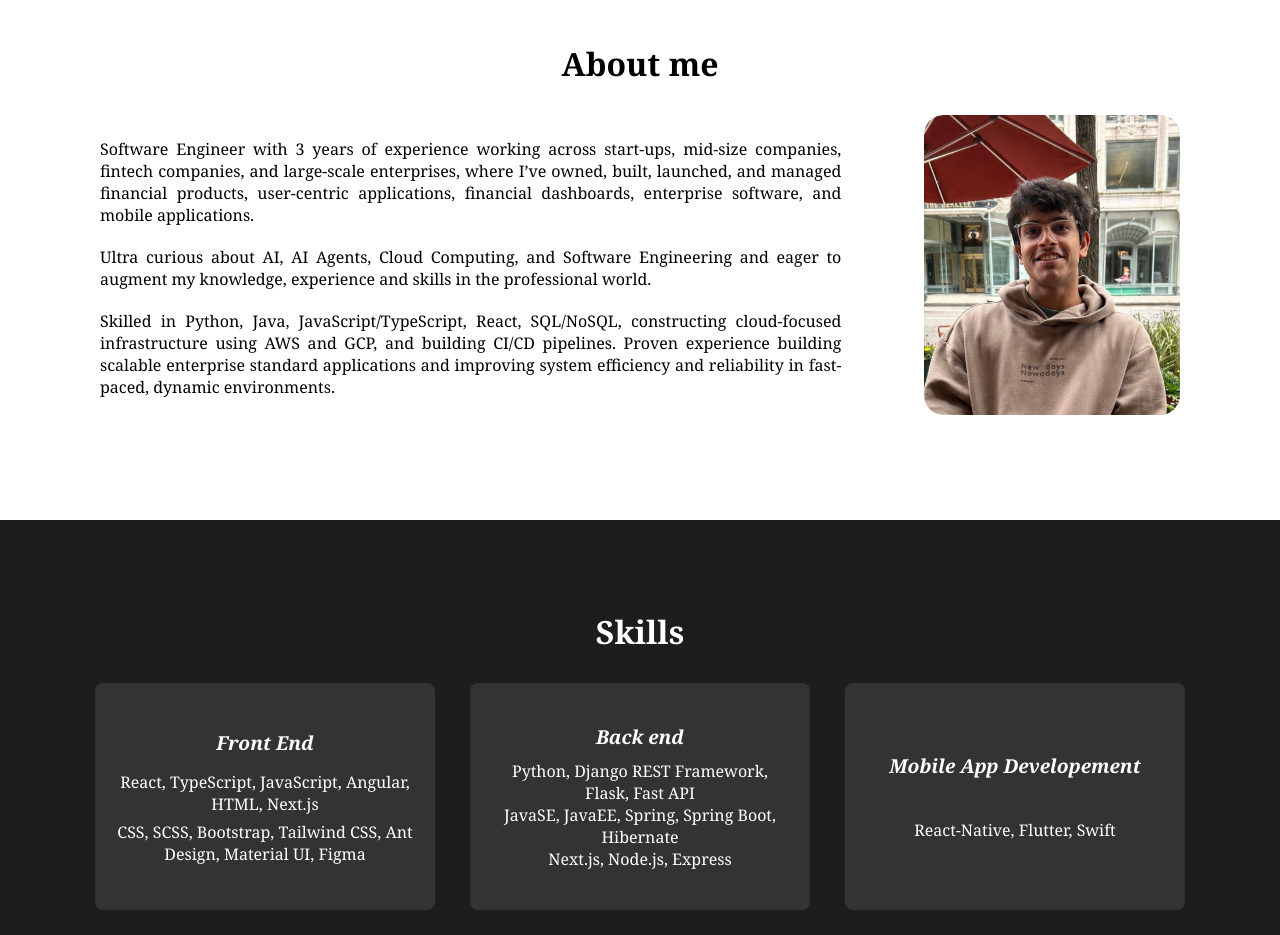
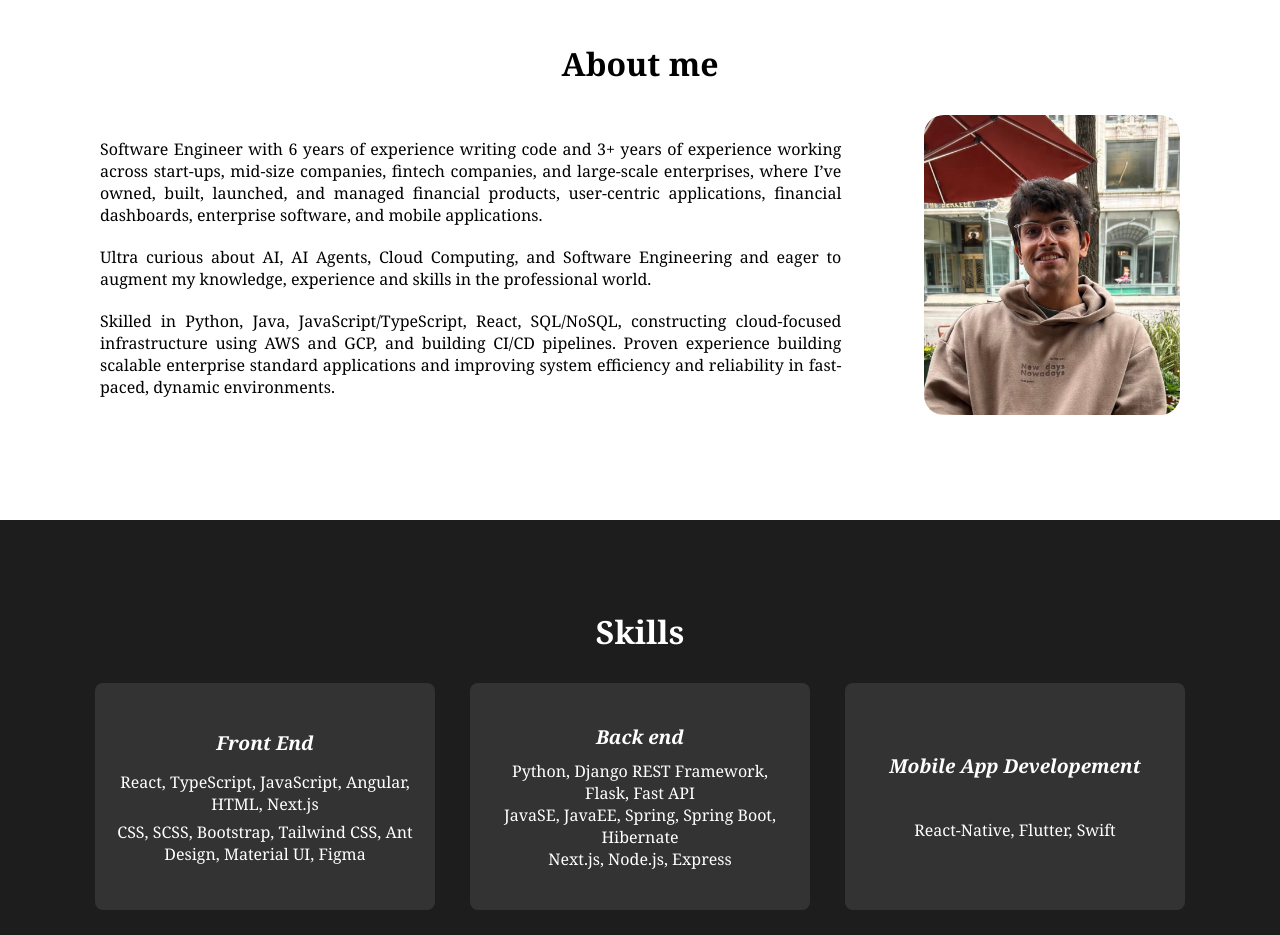
Before and after one commit to NishantGada/portfolio-v2, a React (Vite) app: page / in a window 1280 px wide. Shown: the part 920-1855 px from the top of the page. Built offline with nearby package versions, Linux system fonts and the light colour scheme.

Commit message:
update: about summary

```diff
--- a/src/sections/About/About.jsx
+++ b/src/sections/About/About.jsx
@@ -12,7 +12,7 @@ export default function About() {
       <div class="content">
         <div class="contentBox">
           <p>
-            Software Engineer with 3 years of experience working across start-ups, mid-size companies, fintech
+            Software Engineer with 6 years of experience writing code and 3+ years of experience working across start-ups, mid-size companies, fintech
             companies, and large-scale enterprises, where I’ve owned, built, launched, and managed financial products, user-centric
             applications, financial dashboards, enterprise software, and mobile applications.
           </p>
```
